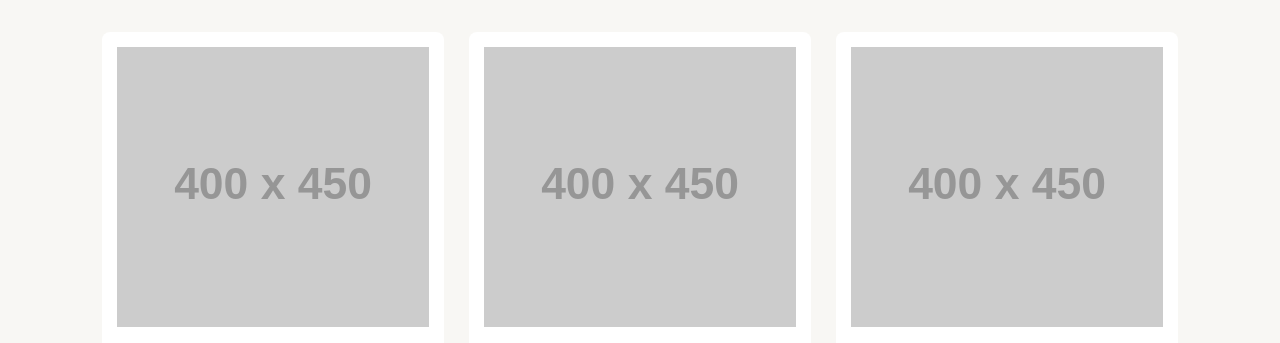
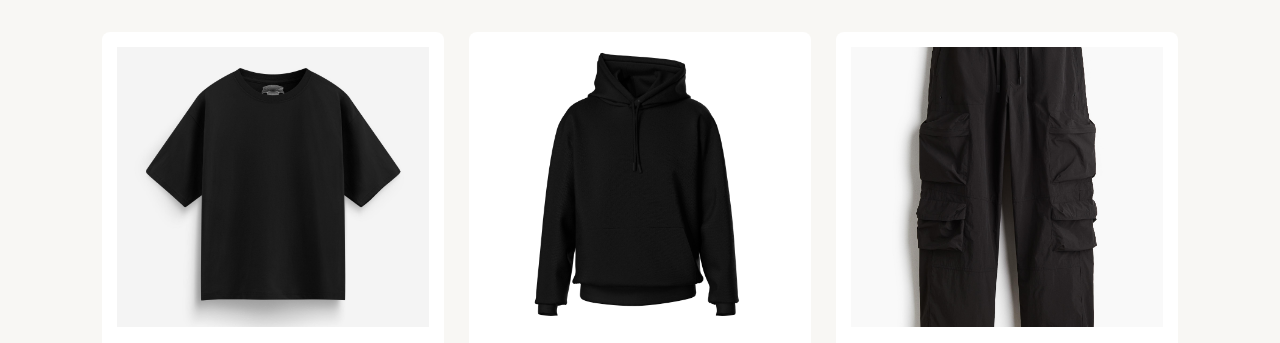
Before and after one commit to vitorayhan13-bot/VITO-FASHION, a plain HTML site: page index.html in a window 1280 px wide. Shown: the part 598-941 px from the top of the page. Drawn offline with Linux system fonts and the light colour scheme; placeholder pictures from the web are drawn by us.

Commit message:
Update index.html

```diff
--- a/index.html
+++ b/index.html
@@ -41,21 +41,21 @@
         <div class="product-container">
 
             <div class="product-card">
-                <img src="https://placehold.co/400x450?text=Oversize+T-Shirt" alt="Oversize T-Shirt">
+               <img src="tshirt.jpg.jfif" alt="Oversize T-Shirt">
                 <h3>Oversize T-Shirt</h3>
                 <p>Rp85.000</p>
                 <button onclick="tambahKeranjang()">Tambah ke Keranjang</button>
             </div>
 
             <div class="product-card">
-                <img src="https://placehold.co/400x450?text=Hoodie" alt="Hoodie">
+               <img src="hoodie.jpg.jfif" alt="Basic Hoodie">
                 <h3>Basic Hoodie</h3>
                 <p>Rp150.000</p>
                 <button onclick="tambahKeranjang()">Tambah ke Keranjang</button>
             </div>
 
             <div class="product-card">
-                <img src="https://placehold.co/400x450?text=Cargo+Pants" alt="Cargo Pants">
+               <img src="cargo.jpg.jfif" alt="Cargo Pants">
                 <h3>Cargo Pants</h3>
                 <p>Rp175.000</p>
                 <button onclick="tambahKeranjang()">Tambah ke Keranjang</button>
```
